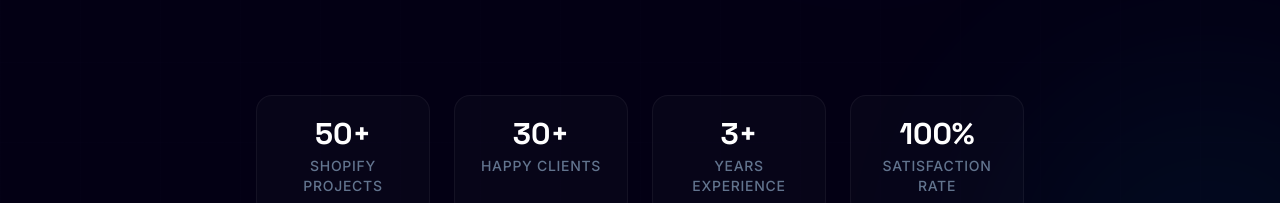
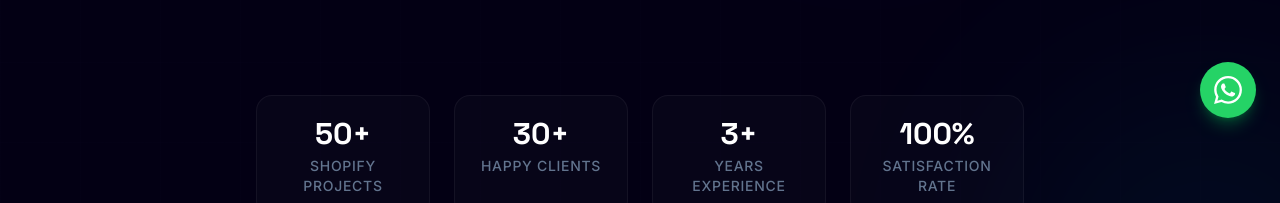
Before and after one commit to shafrin-akter/my-portfolio, a React (Vite) app in the folder client/: page / in a window 1280 px wide. Shown: the part 658-861 px from the top of the page. Built offline with nearby package versions, Linux system fonts and the light colour scheme; no server answers.

Commit message:
whatsapp added

```diff
--- /dev/null
+++ b/client/src/components/portfolio/WhatsAppButton.jsx
@@ -0,0 +1,15 @@
+export default function WhatsAppButton() {
+  return (
+    <a
+      href="https://wa.me/8801300978008"
+      target="_blank"
+      rel="noopener noreferrer"
+      aria-label="Chat on WhatsApp"
+      className="fixed bottom-6 right-6 z-50 flex h-14 w-14 items-center justify-center rounded-full bg-[#25D366] text-white shadow-lg shadow-green-500/30 transition-all duration-300 hover:scale-110 hover:shadow-xl hover:shadow-green-500/40"
+    >
+      <svg className="h-7 w-7" fill="currentColor" viewBox="0 0 24 24">
+        <path d="M17.472 14.382c-.297-.149-1.758-.867-2.03-.967-.273-.099-.471-.148-.67.15-.197.297-.767.966-.94 1.164-.173.199-.347.223-.644.075-.297-.15-1.255-.463-2.39-1.475-.883-.788-1.48-1.761-1.653-2.059-.173-.297-.018-.458.13-.606.134-.133.298-.347.446-.52.149-.174.198-.298.298-.497.099-.198.05-.371-.025-.52-.075-.149-.669-1.612-.916-2.207-.242-.579-.487-.5-.669-.51-.173-.008-.371-.01-.57-.01-.198 0-.52.074-.792.372-.272.297-1.04 1.016-1.04 2.479 0 1.462 1.065 2.875 1.213 3.074.149.198 2.096 3.2 5.077 4.487.709.306 1.262.489 1.694.625.712.227 1.36.195 1.871.118.571-.085 1.758-.719 2.006-1.413.248-.694.248-1.289.173-1.413-.074-.124-.272-.198-.57-.347m-5.421 7.403h-.004a9.87 9.87 0 01-5.031-1.378l-.361-.214-3.741.982.998-3.648-.235-.374a9.86 9.86 0 01-1.51-5.26c.001-5.45 4.436-9.884 9.888-9.884 2.64 0 5.122 1.03 6.988 2.898a9.825 9.825 0 012.893 6.994c-.003 5.45-4.437 9.884-9.885 9.884m8.413-18.297A11.815 11.815 0 0012.05 0C5.495 0 .16 5.335.157 11.892c0 2.096.547 4.142 1.588 5.945L.057 24l6.305-1.654a11.882 11.882 0 005.683 1.448h.005c6.554 0 11.89-5.335 11.893-11.893a11.821 11.821 0 00-3.48-8.413z" />
+      </svg>
+    </a>
+  );
+}
--- a/client/src/pages/HomePage.jsx
+++ b/client/src/pages/HomePage.jsx
@@ -10,6 +10,7 @@
 import Contact from '../components/portfolio/Contact';
 import Footer from '../components/portfolio/Footer';
 import MouseGlow from '../components/portfolio/MouseGlow';
+import WhatsAppButton from '../components/portfolio/WhatsAppButton';
 
 export default function HomePage() {
   return (
@@ -26,6 +27,7 @@
       <Testimonials />
       <Contact />
       <Footer />
+      <WhatsAppButton />
     </div>
   );
 }
```
